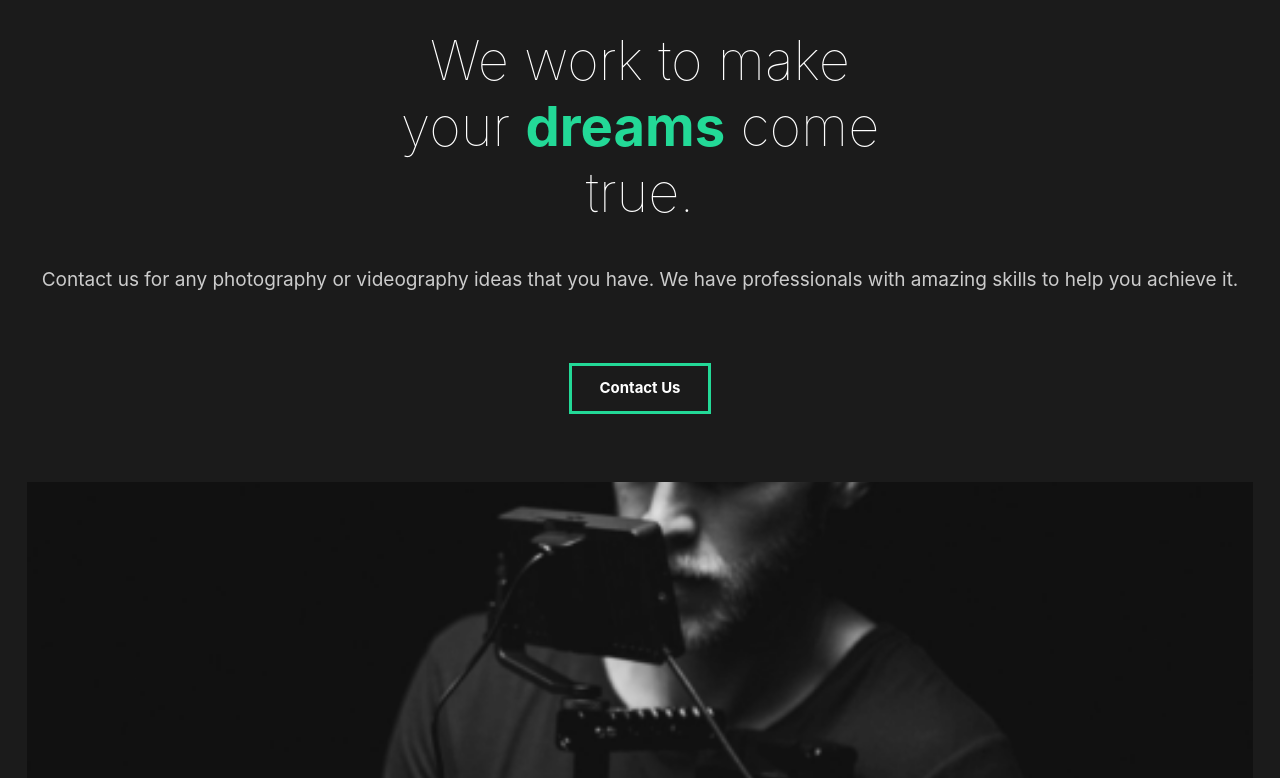
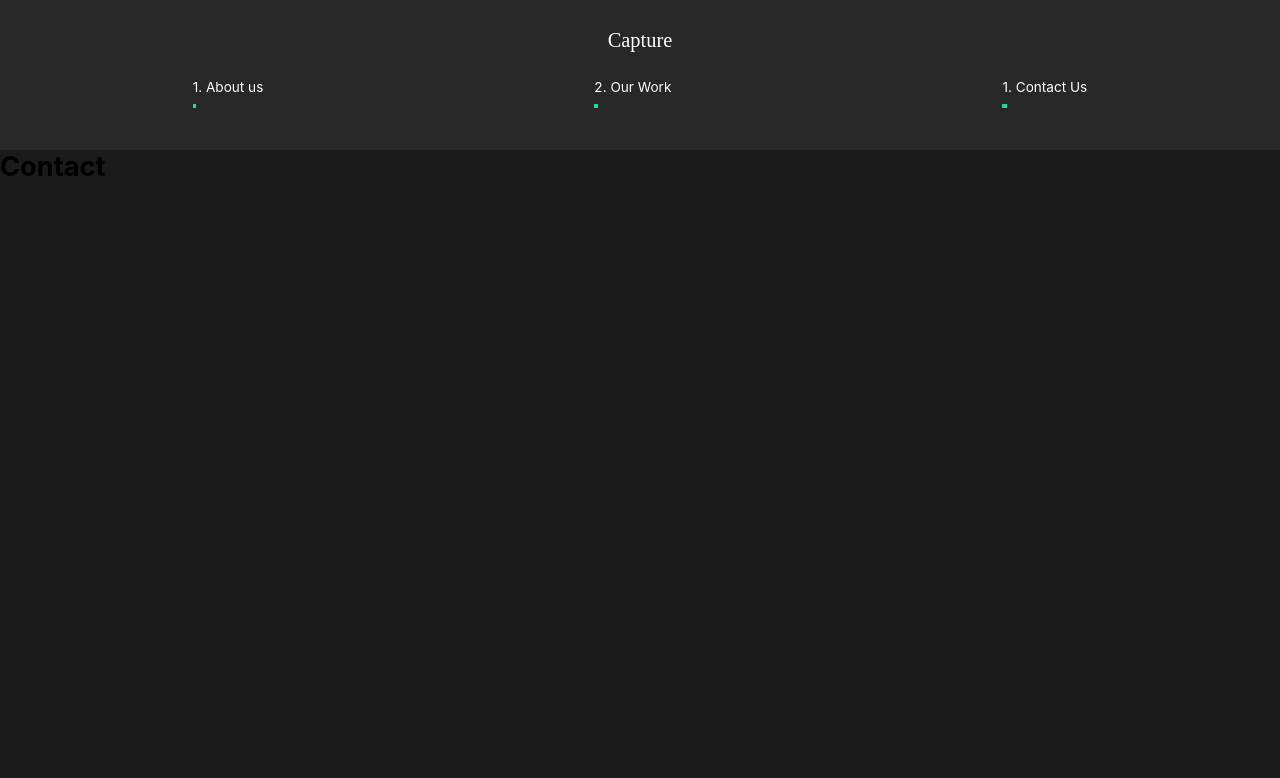
Before and after one commit to nasujon/Captures-portfolio-website-react, a React (Create React App) app: page /contact in a window 1280 px wide. Shown: the top 778 px of the page. Built offline with nearby package versions, Linux system fonts and the light colour scheme.

Commit message:
Added Nav

```diff
--- a/src/App.js
+++ b/src/App.js
@@ -1,10 +1,20 @@
 import About from "./pages/About";
 import GlobalStyle from './components/GlobalStyled'
+import Nav from "./components/Nav";
+import Services from "./pages/Services";
+import Contact from "./pages/Contact";
+import {Switch, Route} from 'react-router-dom'
 function App() {
   return (
     <div>
       <GlobalStyle />
-      <About />
+      <Nav />
+      <Switch>
+        <Route path="/" exact component={About} />
+        <Route path="/services" exact component={Services} />
+        <Route path="/contact" exact component={Contact} />
+      </Switch>
+
     </div>
   );
 }
--- /dev/null
+++ b/src/components/Nav.js
@@ -0,0 +1,89 @@
+import React from 'react';
+import styled from 'styled-components';
+import { Link } from 'react-router-dom';
+
+
+const Nav = () => {
+
+
+  return (
+    <StyledNav>
+      <h1>
+        <Link id="logo" to="/">
+          Capture
+        </Link>
+      </h1>
+      <ul>
+        <li>
+          <Link to="/">1. About us</Link>
+          <Line/>
+        </li>
+        <li>
+          <Link to="/services">2. Our Work</Link>
+          <Line/>
+        </li>
+        <li>
+          <Link to="/contact">1. Contact Us</Link>
+          <Line/>
+        </li>
+      </ul>
+    </StyledNav>
+  );
+};
+
+const StyledNav = styled.nav`
+  min-height: 10vh;
+  display: flex;
+  margin: auto;
+  justify-content: space-between;
+  align-items: center;
+  background: #282828;
+  padding: 1rem 10rem;
+  position: sticky;
+  top: 0;
+  z-index: 10;
+
+  ul {
+    display: flex;
+    list-style: none;
+  }
+  li {
+    padding-left: 10rem;
+    position: relative;
+  }
+  a {
+    color: white;
+    text-decoration: none;
+  }
+  #logo {
+    font-size: 1.5rem;
+    font-family: 'Lobster', cursive;
+    font-weight: lighter;
+  }
+  @media (max-width: 1500px) {
+    flex-direction: column;
+    padding: 2rem 0rem;
+    ul {
+      padding: 2rem;
+      justify-content: space-around;
+      width: 100%;
+      li {
+        padding: 0;
+      }
+    }
+  }
+`;
+
+const Line = styled.div`
+  height: 0.3rem;
+  background: #23d997;
+  width: 5%;
+  position: absolute;
+  bottom: -80%;
+  left: 60%;
+  @media (max-width: 1500px) {
+    left: 0%;
+  }
+`;
+
+export default Nav;
--- a/src/index.js
+++ b/src/index.js
@@ -1,8 +1,12 @@
 import React from 'react';
 import ReactDOM from 'react-dom';
+import { BrowserRouter } from 'react-router-dom';
 import App from './App';
 
 ReactDOM.render(
-    <App />,
+  <BrowserRouter>
+    <App />
+  </BrowserRouter>
+    ,
   document.getElementById('root')
 );
--- /dev/null
+++ b/src/pages/Contact.js
@@ -0,0 +1,11 @@
+import React from 'react'
+
+const Contact = () => {
+  return (
+    <div>
+      <h1>Contact</h1>
+    </div>
+  )
+}
+
+export default Contact
--- a/src/pages/Services.js
+++ b/src/pages/Services.js
@@ -3,7 +3,7 @@
 const Services = () => {
   return (
     <div>
-
+      <h1>Services</h1>
     </div>
   )
 }
```
